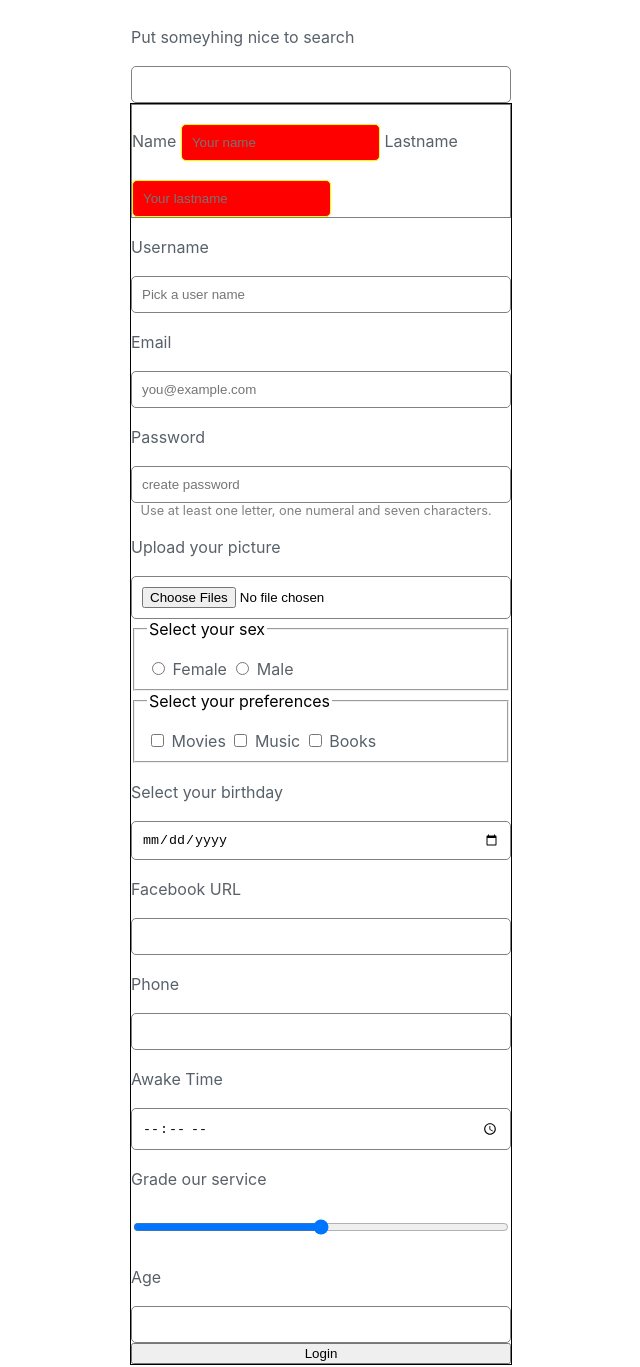
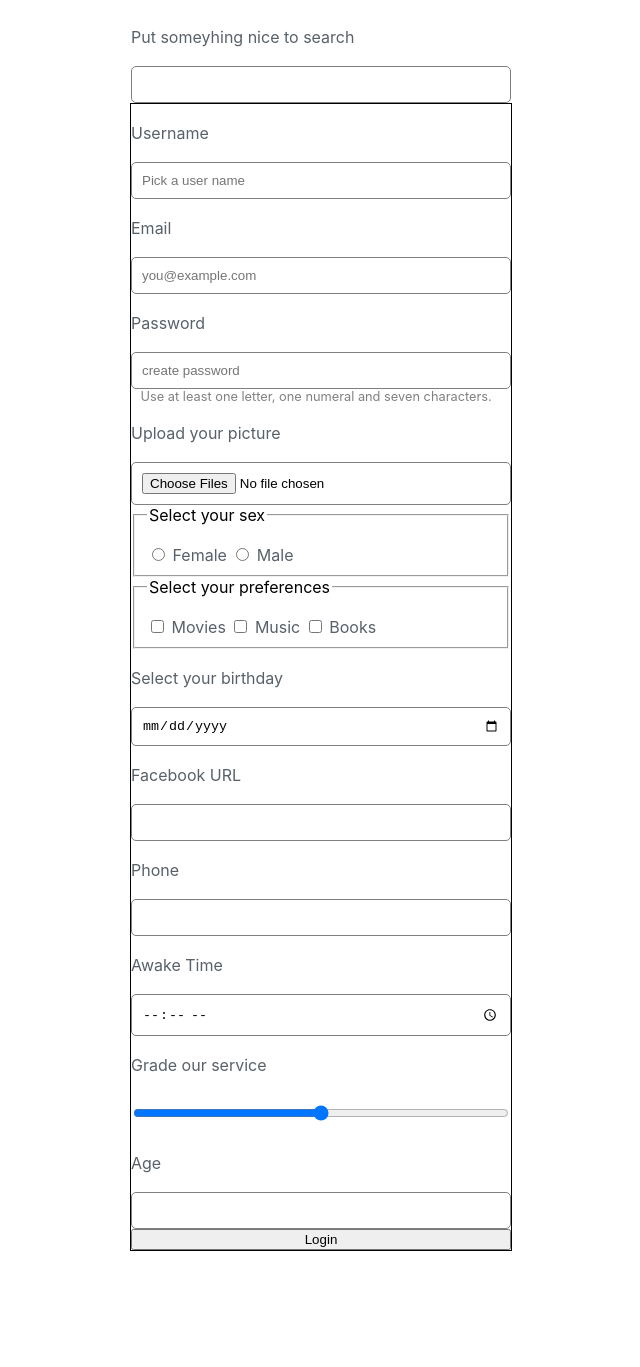
Before and after one commit to pilaralejandra/ejem-login, a plain HTML site: page index.html in a window 1280 px wide. Shown: the whole page, without its empty margins (319-959 px from the left). After the commit the page ends 1259 px from the top, so only its background shows below. Drawn offline with Linux system fonts and the light colour scheme.

Commit message:
Take out name and lastname inputs anda set  min value for number input

```diff
--- a/css/style.css
+++ b/css/style.css
@@ -13,13 +13,13 @@ label {
 }
 
 input {
-  flex-basis: 15%;
+  /* flex-basis: 15%; */
   border-radius: 5px;
   border: 1px solid gray;
   padding: 10px;
   margin-top: 5%;
 }
-.input-group {
+/* .input-group {
   border: 1px solid gray;
 }
 .input-group input {
@@ -27,7 +27,7 @@ input {
   background-color: red;
   flex-basis: 20%;
 
-}
+}*/
  input:last-of-type {
    margin-bottom: auto;
  }
--- a/index.html
+++ b/index.html
@@ -21,12 +21,12 @@
        other data usign se file input tag -->
       <form action="#" method="post" enctype="multipart/form-data">
 
-        <div class="input-group">
+        <!-- <div class="input-group">
           <label for="name">Name</label>
           <input type="text" name="name" placeholder="Your name" >
           <label for="Lastname">Lastname</label>
           <input type="text" name="lastname" placeholder="Your lastname">
-        </div>
+        </div> -->
 
         <!-- Text input tag -->
         <label for="username">Username</label>
@@ -84,7 +84,7 @@
         <input type="range" name="service" value="service" min="1" max="5">
         <!-- Number input tag -->
         <label for="age">Age</label>
-        <input type="number" name="age" id="age">
+        <input type="number" name="age" id="age" min="18">
 
         <!-- Button for submit all variable-value pairs to our target -->
         <button type="submit" name="button">Login</button>
```
